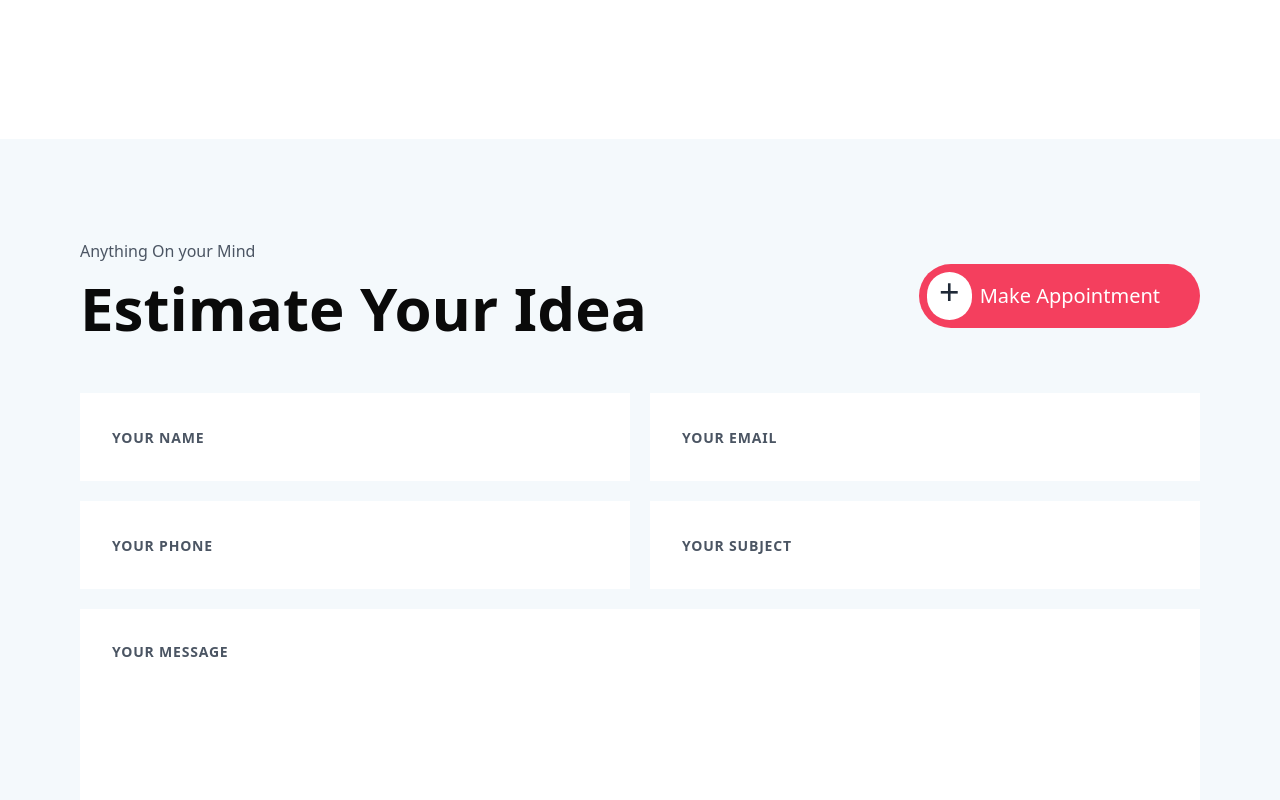
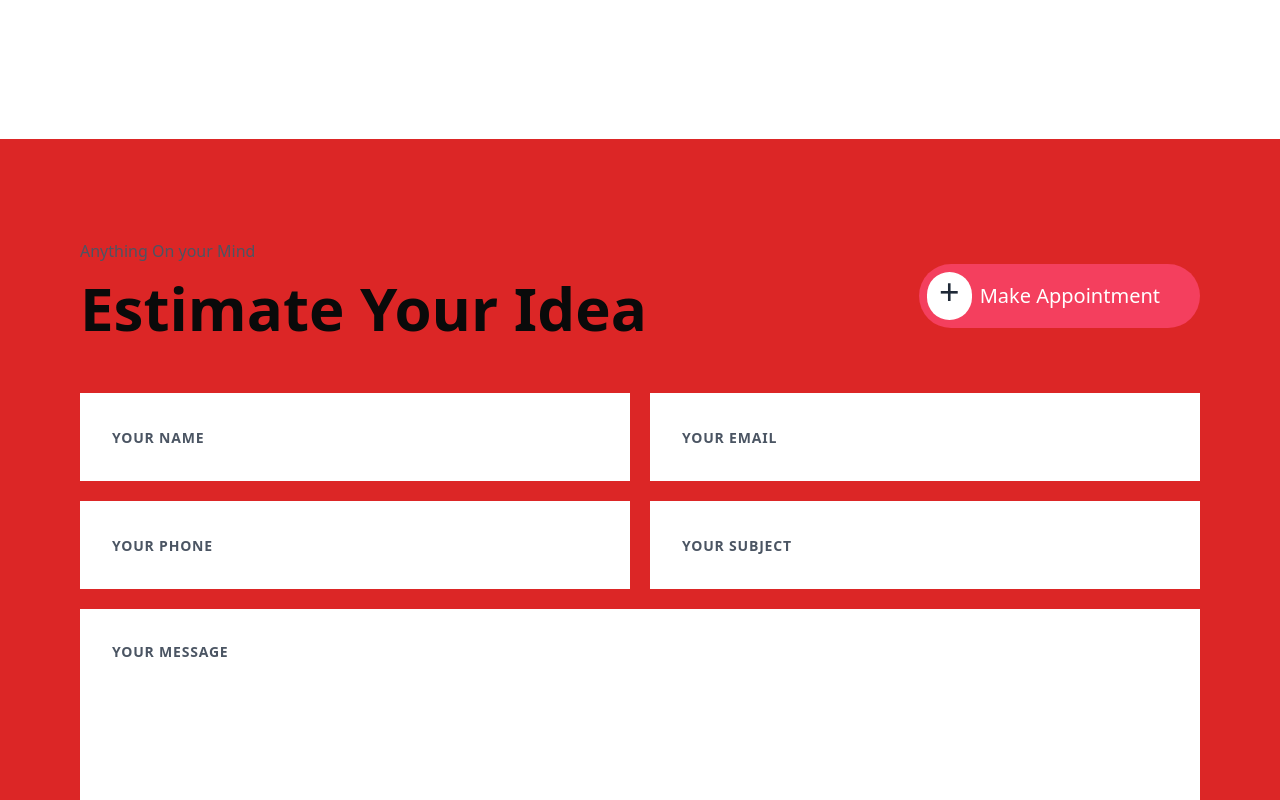
Before and after one commit to shirina-t/medi-dove, a React (Vite) app: page /contact in a window 1280 px wide. Shown: the part 1300-2100 px from the top of the page. Built offline with nearby package versions, Linux system fonts and the light colour scheme.

Commit message:
red for netify check

```diff
--- a/src/pages/contact.jsx
+++ b/src/pages/contact.jsx
@@ -63,7 +63,7 @@ const Contact = () => {
           </div>
         </div>
       </div>
-      <div className="formblue w-[100%] bg-[#F4F9FC] py-[100px]">
+      <div className="formblue w-[100%] bg-red-600 py-[100px]">
         <div className="flex flex-col lg:flex-row items-center justify-between pb-10 px-[80px]">
           <div>
             <p className="text-gray-600">Anything On your Mind</p>
```
